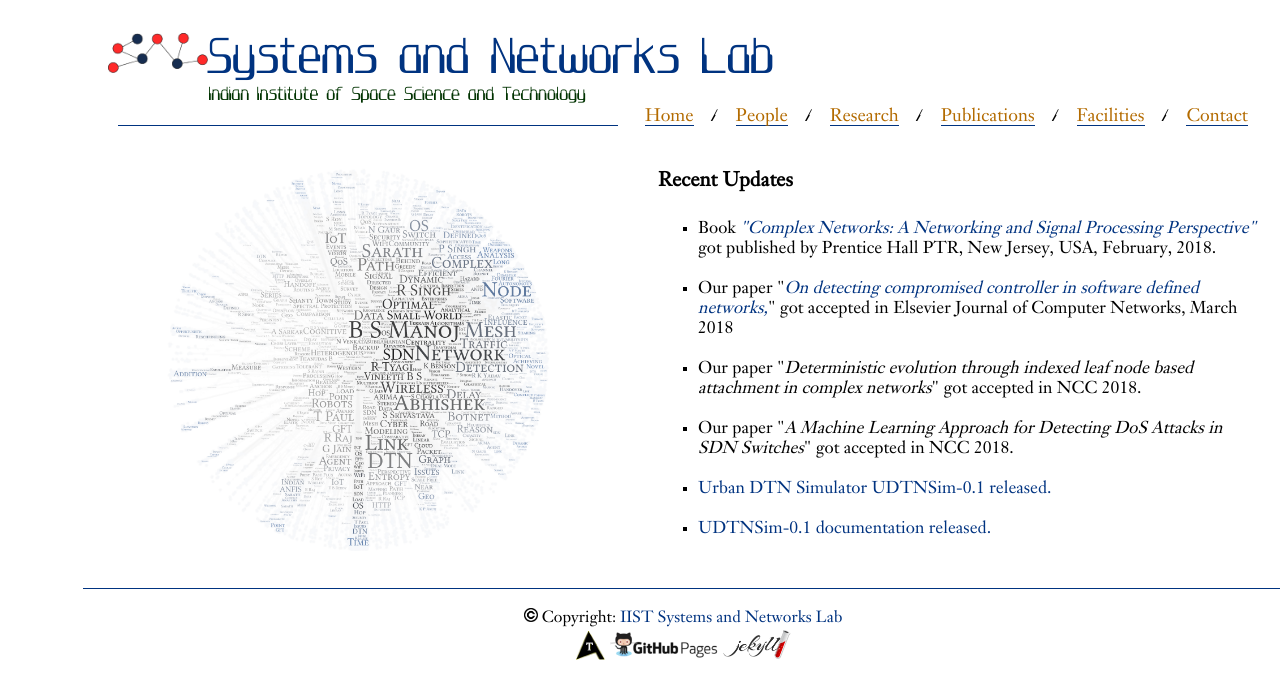
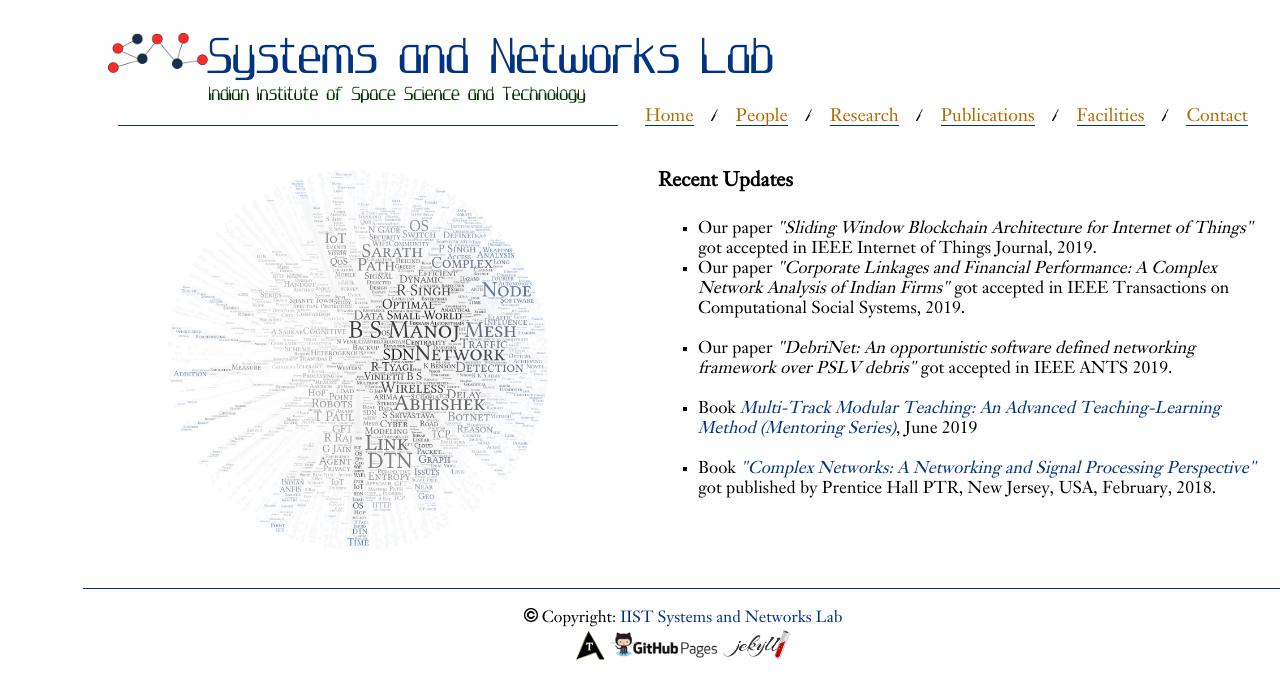
Before and after one commit to iist-sysnet/iist-sysnet.github.io, a Jekyll site: the page built from index.md, in a window 1280 px wide. Shown: the top 699 px of the page. Built offline with Jekyll 4.4.1, drawn with Linux system fonts in a browser that asks for light colours.

Commit message:
Update default.html

```diff
--- a/_layouts/default.html
+++ b/_layouts/default.html
@@ -38,12 +38,11 @@
 	<div id="recentarticle">
 	<h4>Recent Updates</h4>
 	<ul>
-	<li>Book <i><a href="https://complexnetworksbook.github.io/">"Complex Networks: A Networking and Signal Processing Perspective"</a></i> got published by Prentice Hall PTR, New Jersey, USA, February, 2018.</li><br>
-	<li>Our paper "<i><a href="https://doi.org/10.1016/j.comnet.2018.03.021" target="_blank">On detecting compromised controller in software defined networks,</a></i>" got accepted in Elsevier Journal of Computer Networks, March 2018</li><br>
-	<li>Our paper "<i>Deterministic evolution through indexed leaf node based attachment in complex networks</i>" got accepted in NCC 2018.</li><br>
-	<li>Our paper "<i>A Machine Learning Approach for Detecting DoS Attacks in SDN Switches</i>" got accepted in NCC 2018.</li><br>
-	<li><a href="https://github.com/iist-sysnet/UDTNSim" target="_blank">Urban DTN Simulator UDTNSim-0.1 released.</a></li><br>
-	<li><a href="https://arxiv.org/abs/1709.05645" target="_blank">UDTNSim-0.1 documentation released.</a></li>
+		<li>Our paper <i>"Sliding Window Blockchain Architecture for Internet of Things"</i> got accepted in IEEE Internet of Things Journal, 2019.
+		<li>Our paper <i>"Corporate Linkages and Financial Performance: A Complex Network Analysis of Indian Firms"</i> got accepted in IEEE Transactions on Computational Social Systems, 2019.</li><br>
+		<li>Our paper <i>"DebriNet: An opportunistic software defined networking framework over PSLV debris"</i> got accepted in IEEE ANTS 2019.</li><br>
+		<li>Book <i><a href="https://www.amazon.com/Multi-Track-Modular-Teaching-Teaching-Learning-Mentoring-ebook/dp/B07RJTR4FH/ref=sr_1_fkmr2_1?keywords=bs+manoj+mt2&qid=1566631976&s=gateway&sr=8-1-fkmr2"> Multi-Track Modular Teaching: An Advanced Teaching-Learning Method (Mentoring Series)</a></i>, June 2019</li><br>
+		<li>Book <i><a href="https://complexnetworksbook.github.io/">"Complex Networks: A Networking and Signal Processing Perspective"</a></i> got published by Prentice Hall PTR, New Jersey, USA, February, 2018.</li><br>
 	</ul>
 	</div>
 	</div>
```
